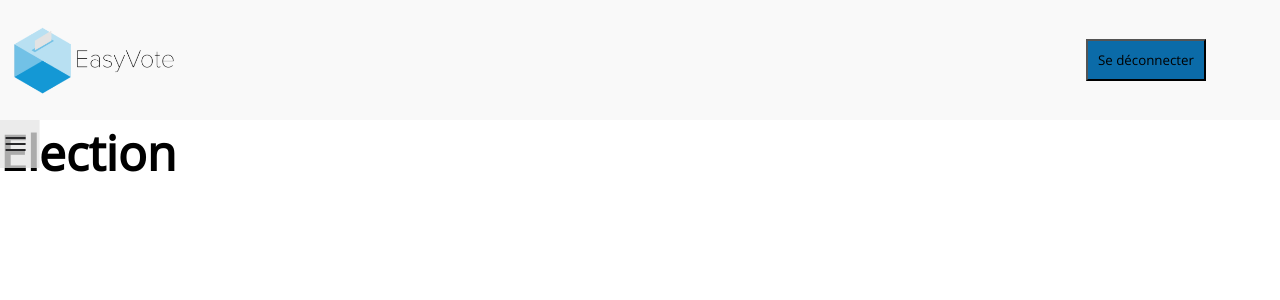
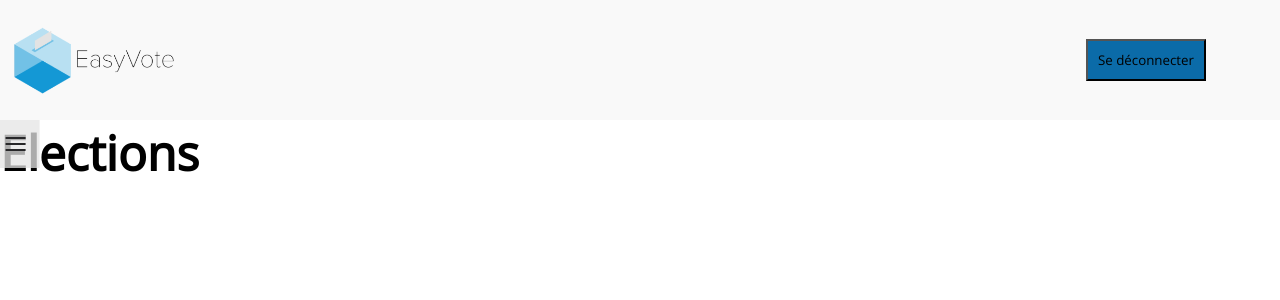
Before and after one commit to emkyu404/EasyVote, a React (Create React App) app in the folder client/: page /elections in a window 1280 px wide. Shown: the top 300 px of the page. Built offline with nearby package versions, Linux system fonts and the light colour scheme.

Commit message:
commit update logins

```diff
--- a/client/src/components/Elections.js
+++ b/client/src/components/Elections.js
@@ -3,7 +3,7 @@ import React from 'react'
 const Elections = () => {
     return (
         <div>
-            <h1> Election </h1>
+            <h1> Elections </h1>
         </div>
     )
 }
--- a/client/src/components/LoginAdmin.js
+++ b/client/src/components/LoginAdmin.js
@@ -1,6 +1,11 @@
 const LoginAdmin = () => {
+    const handleSubmit() = {
+
+    }
+
     return (
         <div>
+            <form onSubmit={this.han}>
                 <h1 class="login-title" style={loginTitleStyle}>Connexion administrateur</h1>
 
                 <label class="login-label" for="email" style={loginLabelStyle}>Votre email : </label>
@@ -10,6 +15,7 @@ const LoginAdmin = () => {
                 <input class="login-input" type="password" id="password" name="password" style={loginInputStyle} required />
 
                 <button class="login-button">Se connecter</button>
+            </form>
         </div>
     )
 }
--- a/client/src/components/LoginUser.js
+++ b/client/src/components/LoginUser.js
@@ -1,6 +1,7 @@
 const LoginUser = () => {
     return (
         <div>
+            <form>
                 <h1 class="login-title" style={loginTitleStyle}>Connexion</h1>
 
                 <label class="login-label" for="email" style={loginLabelStyle}>Votre email : </label>
@@ -10,6 +11,7 @@ const LoginUser = () => {
                 <input class="login-input" type="password" id="password" name="password" style={loginInputStyle} required />
 
                 <button class="login-button">Se connecter</button>
+            </form>
         </div>
     )
 }
```
Lines whose indentation alone changed are shown as unchanged.
